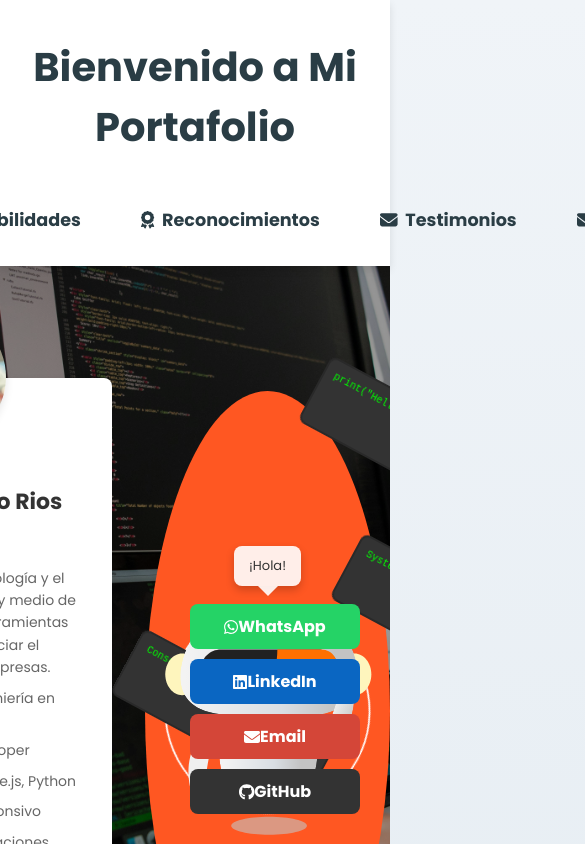
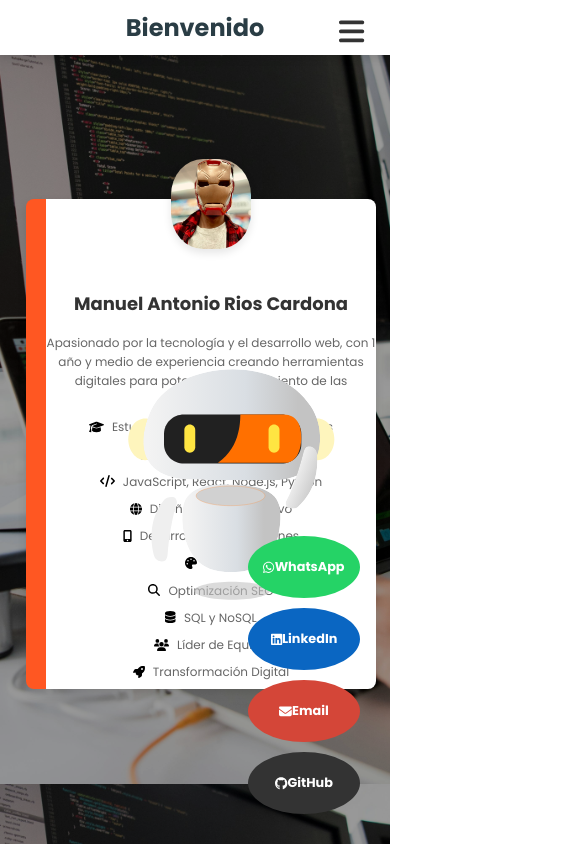
Before and after one commit to Manuel-Dev-hub/portafolio, a React (Create React App) app: page / in a window 390 px wide. Shown: the top 844 px of the page, 585 px wide, since content can reach past the window. Built offline with nearby package versions, Linux system fonts and the light colour scheme.

Commit message:
Inicializando proyecto y agregando archivos

```diff
--- a/src/components/ContactButtons.css
+++ b/src/components/ContactButtons.css
@@ -1,3 +1,4 @@
+/* Estilos generales */
 .contact-buttons {
   position: fixed;
   bottom: 30px;
@@ -16,34 +17,50 @@
   padding: 10px;
   border-radius: 8px;
   text-decoration: none;
-    color: white; /* Color de texto por defecto */
+  color: white;
   font-weight: bold;
   transition: background-color 0.3s ease, color 0.3s ease;
 }
 
-  /* Colores de fondo para cada botón */
+/* Colores específicos para cada botón */
 .contact-button.whatsapp { background-color: #25D366; }
 .contact-button.linkedin { background-color: #0A66C2; }
 .contact-button.email { background-color: #D44638; }
 .contact-button.github { background-color: #333; }
 
-  /* Estilos para hover */
+/* Efecto de hover */
 .contact-button:hover {
   opacity: 0.9;
-    transform: scale(1.05); /* Efecto de zoom en hover */
+  transform: scale(1.05);
 }
 
-  /* Estilos específicos para modo oscuro */
+/* Modo oscuro */
 .dark-mode .contact-button {
-    color: white; /* Cambia el color del texto a blanco en modo oscuro */
+  color: white;
 }
 
 .dark-mode .contact-button.github {
-    background-color: #444; /* Ajusta el color de fondo del botón de GitHub para modo oscuro */
+  background-color: #444;
 }
 
-  .dark-mode .contact-button.linkedin,
-  .dark-mode .contact-button.whatsapp,
-  .dark-mode .contact-button.email {
-    color: white; /* Asegura que el texto de todos los botones sea blanco en modo oscuro */
+/* Media Query para pantallas de hasta 768px (tabletas) */
+@media (max-width: 768px) {
+  .contact-button {
+      width: 120px; /* Reduce el ancho de los botones */
+      padding: 0px; /* Reduce el padding */
+      border-radius: 22px; /* Ajusta el borde redondeado */
+      font-size: 0.9rem; /* Reduce el tamaño de la fuente */
   }
+}
+
+/* Media Query para pantallas de hasta 480px (móviles) */
+@media (max-width: 480px) {
+  .contact-button {
+      width: 100px; /* Reduce aún más el ancho de los botones */
+      padding: 6px; /* Reduce el padding */
+      border-radius: 50%; /* Convierte los botones en círculos */
+      font-size: 0.8rem; /* Ajusta el tamaño de la fuente */
+      text-align: center; /* Centra el texto */
+      height: 50px; /* Ajusta la altura para que el botón sea circular */
+  }
+}
--- a/src/components/Header.css
+++ b/src/components/Header.css
@@ -1,3 +1,4 @@
+/* Estilo básico del encabezado y menú */
 .header {
   width: 100vw;
   background-color: #ffffff;
@@ -13,8 +14,24 @@
   font-size: 2.5rem;
   font-weight: bold;
   color: #2A3D45;
-  margin: -9;
+  margin: 0;
 }
+
+/* Media query para pantallas medianas (por debajo de 768px) */
+@media (max-width: 768px) {
+  .header-title {
+    font-size: 1.5rem; /* Ajusta el tamaño de fuente para 768px o menos */
+  }
+}
+
+/* Media query para pantallas pequeñas (por debajo de 468px) */
+@media (max-width: 468px) {
+  .header-title {
+    font-size: 1.5rem; /* Tamaño de fuente más pequeño para 468px o menos */
+    content: "Bienvenido"; /* Cambia el texto a solo "Bienvenido" */
+  }
+}
+
 
 .nav-bar {
   display: flex;
@@ -63,11 +80,11 @@
   transform: scale(0.9);
 }
 
-/* Ajuste de la posición del botón de cambio de tema */
+/* Botón de cambio de tema */
 .theme-toggle {
   position: relative;
-  left: -20px; /* Ajusta este valor para mover el botón a la izquierda o derecha */
-  top: 5px;    /* Ajusta este valor para mover el botón hacia arriba o abajo */
+  left: -20px;
+  top: 5px;
   background-color: transparent;
   border: none;
   font-size: 1.8rem;
@@ -81,31 +98,43 @@
   transform: scale(1.1);
 }
 
-.introduction {
-  font-size: 1.2rem;
-  color: #4A6572;
-  max-width: 700px;
-  margin: 20px auto;
-  line-height: 1.6;
-  text-align: center;
-  padding: 0 20px;
+/* Botón de menú (hamburguesa) */
+.menu-toggle {
+  display: none; /* Oculto por defecto */
+  background: none;
+  border: none;
+  font-size: 1.8rem;
+  color: #333;
+  cursor: pointer;
+}
+/* Modo oscuro para el botón de hamburguesa */
+.dark-mode .menu-toggle {
+  color: #FFFFFF; /* Cambia a blanco en modo oscuro */
 }
 
-/* Modo oscuro */
-.dark-mode {
-  background-color: #2E2E2E;
-  color: #E0E0E0;
+/* Media query para dispositivos móviles */
+@media (max-width: 768px) {
+  .menu-toggle {
+    display: block; /* Visible solo en pantallas pequeñas */
+    position: absolute;
+    top: 15px;
+    right: 20px;
+  }
+
+  .nav-bar {
+    display: none; /* Oculta el menú en pantallas pequeñas */
+    flex-direction: column;
+    gap: 10px;
+    background-color: #ffffff;
+    position: absolute;
+    top: 60px;
+    width: 100%;
+    left: 0;
+    padding: 20px 0;
+    box-shadow: 0 4px 8px rgba(0, 0, 0, 0.1);
+  }
+
+  .nav-bar.open {
+    display: flex; /* Muestra el menú cuando está abierto */
+  }
 }
-
-.dark-mode .header {
-  background-color: #3A3A3A;
-}
-
-.dark-mode h1, .dark-mode p, .dark-mode a {
-  color: #E0E0E0;
-}
-
-.dark-mode .full-screen-section, .dark-mode section {
-  background-color: #3A3A3A;
-  border-color: #444;
-}
--- a/src/components/Header.js
+++ b/src/components/Header.js
@@ -1,36 +1,49 @@
 import React, { useState, useEffect } from 'react';
 import './Header.css';
 import { FontAwesomeIcon } from '@fortawesome/react-fontawesome';
-import { faHome, faUser, faTools, faAward, faEnvelope, faSun, faMoon } from '@fortawesome/free-solid-svg-icons';
+import { faHome, faUser, faTools, faAward, faEnvelope, faSun, faMoon, faBars } from '@fortawesome/free-solid-svg-icons';
 
 const Header = ({ toggleTheme, darkMode }) => {
   const [clicked, setClicked] = useState(null);
   const [isScrolled, setIsScrolled] = useState(false);
+  const [isMenuOpen, setIsMenuOpen] = useState(false);
+  const [isMobileView, setIsMobileView] = useState(window.innerWidth <= 468);
 
   const handleScroll = () => {
-    if (window.scrollY > 50) {
-      setIsScrolled(true);
-    } else {
-      setIsScrolled(false);
-    }
+    setIsScrolled(window.scrollY > 50);
   };
 
   useEffect(() => {
+    const handleResize = () => {
+      setIsMobileView(window.innerWidth <= 468);
+    };
+
     window.addEventListener('scroll', handleScroll);
+    window.addEventListener('resize', handleResize);
+
     return () => {
       window.removeEventListener('scroll', handleScroll);
+      window.removeEventListener('resize', handleResize);
     };
   }, []);
 
   const handleClick = (link) => {
     setClicked(link);
     setTimeout(() => setClicked(null), 200);
+    setIsMenuOpen(false);
+  };
+
+  const toggleMenu = () => {
+    setIsMenuOpen(!isMenuOpen);
   };
 
   return (
     <header className="header">
-      <h1 className="header-title">Bienvenido a Mi Portafolio</h1>
-      <nav className={`nav-bar ${isScrolled ? 'fixed' : ''}`}>
+      <h1 className="header-title">{isMobileView ? 'Bienvenido' : 'Bienvenido a Mi Portafolio'}</h1>
+      <button className="menu-toggle" onClick={toggleMenu}>
+        <FontAwesomeIcon icon={faBars} />
+      </button>
+      <nav className={`nav-bar ${isScrolled ? 'fixed' : ''} ${isMenuOpen ? 'open' : ''}`}>
         <a href="#projects" onClick={() => handleClick('projects')}>
           <FontAwesomeIcon icon={faHome} /> Proyectos
         </a>
--- a/src/components/Home.css
+++ b/src/components/Home.css
@@ -41,3 +41,53 @@
   justify-content: center;
   gap: 8px;
 }
+
+/* Media query para pantallas más pequeñas (tablets) */
+@media (max-width: 768px) {
+  #home {
+    width: 38%; /* Ajuste del ancho en tablets */
+    left: -215px; /* Ajuste de posición */
+    padding: 0.5rem;
+    margin-top: 15px;
+  }
+
+  #home h1 {
+    font-size: 20px;
+  }
+
+  #home p {
+    font-size: 13px;
+  }
+
+  .profile-image {
+    width: 100px;
+    height: 110px;
+    margin-top: -6rem;
+    border-radius: 40%;
+  }
+}
+
+/* Media query para pantallas muy pequeñas (móviles) */
+@media (max-width: 480px) {
+  #home {
+    width: 100%;
+    left: 6px;
+    padding: 0rem;
+    margin: 11px auto;
+    top: -32px;
+  }
+
+  #home h1 {
+    font-size: 18px;
+  }
+
+  #home p {
+    font-size: 12px;
+  }
+
+  .profile-image {
+    width: 80px;
+    height: 90px;
+    margin-top: -2.5rem;
+  }
+}
--- a/src/components/NavWheel.css
+++ b/src/components/NavWheel.css
@@ -31,6 +31,65 @@
   padding: 20px;
   margin-left: 145px; /* Ajuste para centrar el círculo junto a la tarjeta */
 }
+
+/* Media query para pantallas grandes (tablets y laptops) */
+@media (max-width: 1024px) {
+  .nav-wheel {
+      width: 500px;
+      height: 500px;
+      margin-left: 0; /* Centra el círculo */
+  }
+  .robot {
+      width: 200px;
+      height: 200px;
+  }
+  .welcome-message {
+      font-size: 11px;
+      max-width: 200px;
+  }
+}
+
+/* Media query para pantallas medianas (tablets en vertical, móviles grandes) */
+@media (max-width: 768px) {
+  .nav-wheel {
+      width: 400px;
+      height: 400px;
+      padding: 15px;
+      margin-left: 71px;
+  }
+  .robot {
+      width: 150px;
+      height: 150px;
+  }
+  .welcome-message {
+      font-size: 10px;
+      max-width: 180px;
+  }
+}
+
+/* Media query para pantallas pequeñas (móviles) */
+/* Media query para ocultar los cuadros animados en resolución de 468px o menos */
+@media (max-width: 468px) {
+  .nav-button {
+    display: none; /* Oculta los cuadros con texto animado */
+  }
+
+  .welcome-message {
+    display: none; /* Oculta el mensaje de bienvenida */
+  }
+
+  .nav-wheel {
+    width: 250px; /* Ajusta el tamaño del círculo para que solo contenga al robot */
+    height: 250px;
+    padding: 10px;
+  }
+
+  .robot {
+    width: 150px; /* Ajusta el tamaño del robot */
+    height: 150px;
+  }
+}
+
 
 .rotating-wheel {
   position: absolute;
@@ -129,6 +188,21 @@
 .nav-button:nth-child(4) { bottom: 35%; right: -27%; transform: translate(-50%, -50%); }
 .nav-button:nth-child(5) { bottom: 15%; left: 71%; transform: translate(-50%, 50%); }
 
+/* Ajuste las posiciones de los botones en pantallas más pequeñas */
+@media (max-width: 768px) {
+  .nav-button:nth-child(2) { top: 5%; left: 50%; transform: translate(-50%, -50%); }
+  .nav-button:nth-child(3) { top: 32%; left: 99%; transform: translate(-50%, -50%); }
+  .nav-button:nth-child(4) { bottom: 19%; right: -71%; transform: translate(-50%, -50%); }
+  .nav-button:nth-child(5) { bottom: 1%; left: 68%; transform: translate(-50%, 50%); }
+}
+
+@media (max-width: 480px) {
+  .nav-button:nth-child(2) { top: 10%; left: 50%; transform: translate(-50%, -50%); }
+  .nav-button:nth-child(3) { top: 35%; left: 80%; transform: translate(-50%, -50%); }
+  .nav-button:nth-child(4) { bottom: 25%; right: -15%; transform: translate(-50%, -50%); }
+  .nav-button:nth-child(5) { bottom: 5%; left: 55%; transform: translate(-50%, 50%); }
+}
+
 /* Modo oscuro para los botones de navegación */
 .dark-mode .nav-button {
   color: #00ff00; /* Cambia el color del texto a negro en modo oscuro */
```
Lines whose indentation alone changed are shown as unchanged.
